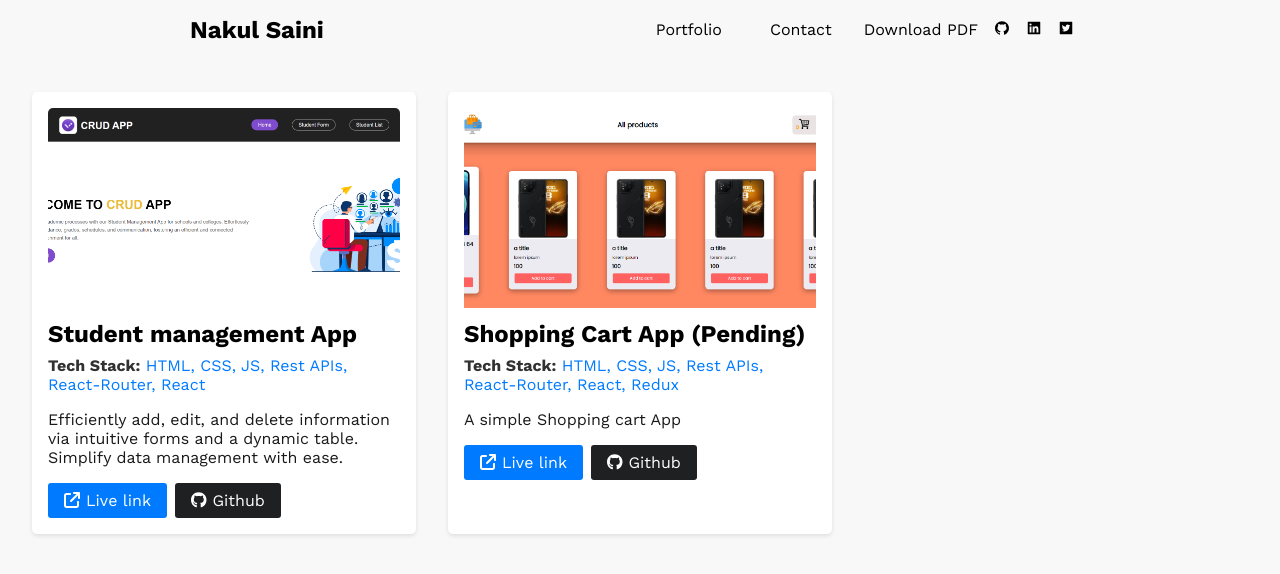
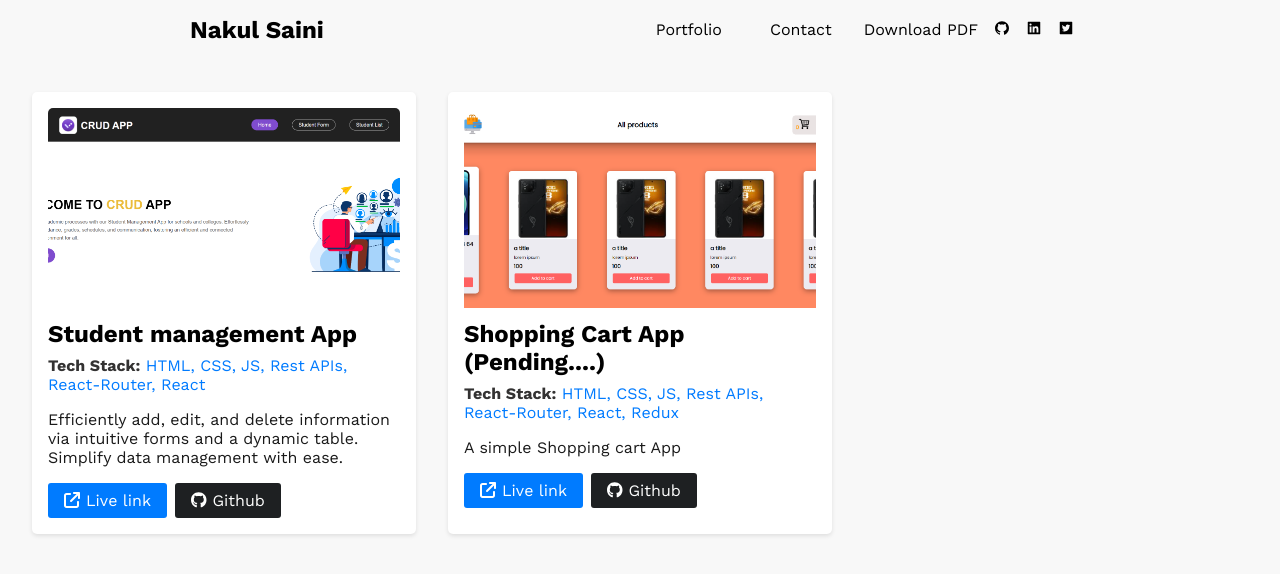
Before and after one commit to Captain-077/My-Portfolio, a React (Create React App) app: page /portfolio in a window 1280 px wide. Shown: the top 574 px of the page. Built offline with nearby package versions, Linux system fonts and the light colour scheme.

Commit message:
git email updatedd

```diff
--- a/src/PortfolioPage.js
+++ b/src/PortfolioPage.js
@@ -16,7 +16,7 @@ function PortfolioPage() {
           github:"https://github.com/Captain-077/My-Crud-App"
         },
         {
-          title: 'Shopping Cart App (Pending)',
+          title: 'Shopping Cart App (Pending....)',
           image:"images/shopping_cart.png",
           description: "A simple Shopping cart App",
           link: 'https://nakul-ecommerce-app.vercel.app/',
```
